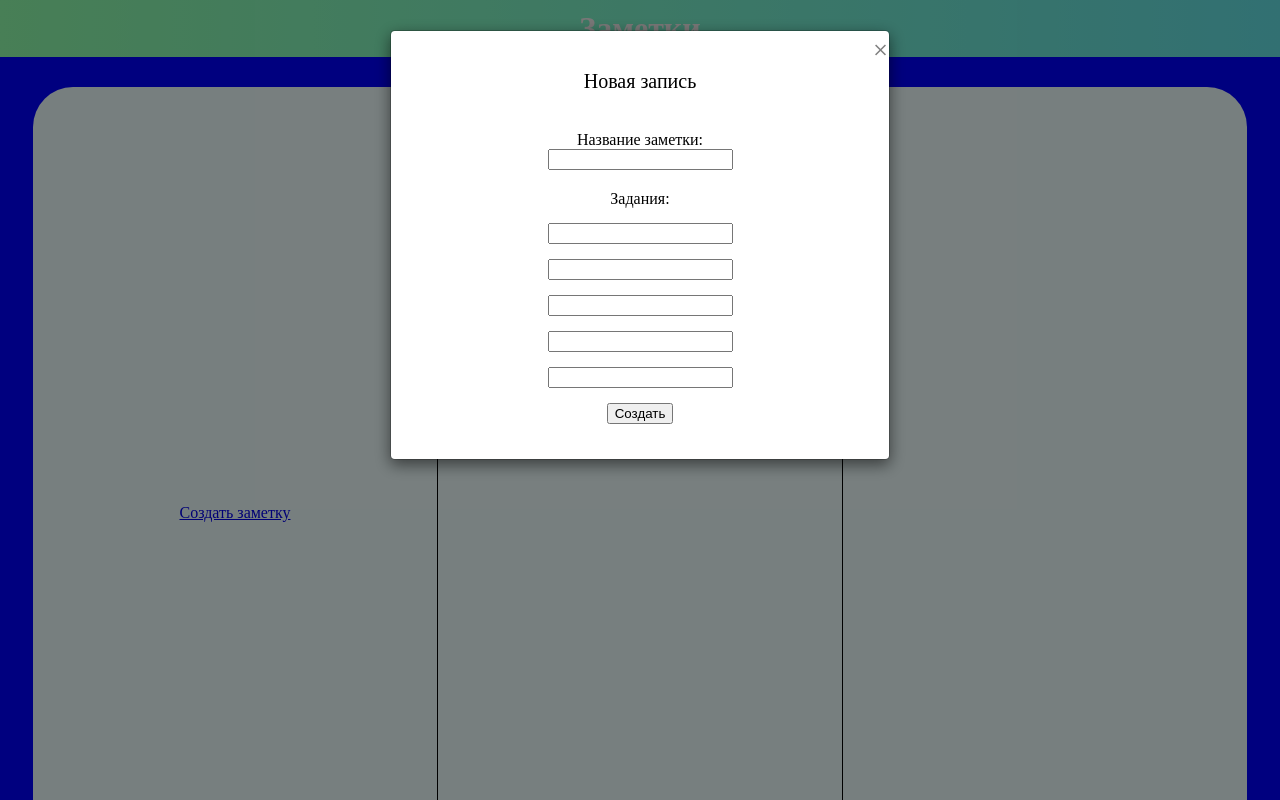
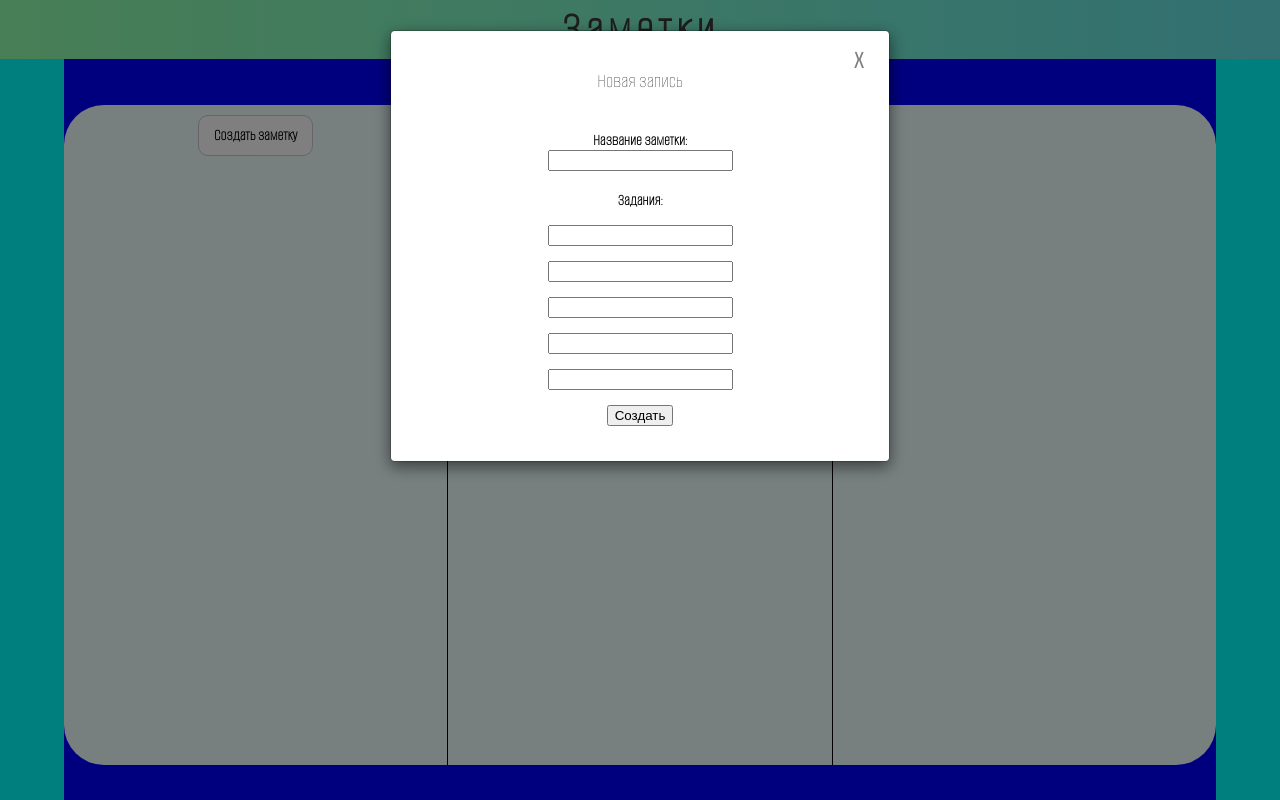
Before and after one commit to Kavanatsu/PNSK-2, a plain HTML site: page index.html in a window 1280 px wide. Both pictures are taken after a click on the link "Создать заметку". Shown: the top 800 px of the page. Drawn offline with Linux system fonts and the light colour scheme.

Commit message:
Seventh commit

```diff
--- a/css/style.css
+++ b/css/style.css
@@ -1,13 +1,28 @@
+@font-face {
+	font-family: "Alumni";
+	src: url("../fonts/AlumniSansPinstripe-Regular.ttf");
+}
+
 * {
     margin: 0 auto;
     padding: 0 auto;
 }
 
+body {
+	font-family: "Alumni", "Arial", sans-serif;
+	color: #000;
+	font-weight: 900;
+	min-height: 100vh;
+}
+
+
 .nav-bar {
     text-align: center;
-    padding: 10px;
     background: linear-gradient(to left, #64e2e6, #91ffad);
-    color: rgb(243, 239, 239);
+    color: #3b3a3a;
+		font-size: 24px;
+		padding: 1px 0;
+		letter-spacing: 5px;
 }
 
 .columns {
@@ -18,20 +33,19 @@
     background-color: blue;
     display: flex;
     flex-direction: row;
-    height: 924px;
-    justify-content: center;
-    max-width: 1500px;
+    height: 94vh;
+    max-width: 90vw;
+		align-items: center;
 }
 
 .column {
     background-color: azure;
-    height: 90%;
-    width: 30%;
+    height: 80vh;
+    width: 30vw;
     padding: 10px;
     margin: 30px 0;
     display: flex;
     flex-direction: column;
-    justify-content: center;
 }
 
 .column:nth-child(1) {
@@ -130,11 +144,12 @@
 }
 
 .close {
-    transform: rotate(45deg);
     position: absolute;
-    left: 303px;
-    bottom: 46px;
-    line-height: 1;
+		right: 0;
+		top: 0;
+		width: 20px;
+		height: 20px;
+		margin: 10px 15px;
     font-size: 30px;
     color: black;
     opacity: .5;
@@ -142,7 +157,7 @@
     -o-transition: all 0.5s ease-in-out;
     -moz-transition: all 0.5s ease-in-out;
     -webkit-transition: all 0.5s ease-in-out;
-    transition: all 0.5s ease-in-out;
+    transition: 0.5s ease-in-out;
 }
 
 .close:focus, .close:hover {
@@ -150,7 +165,7 @@
     text-decoration: none;
     cursor: pointer;
     opacity: .75;
-    transform: rotate(135deg);
+    transform: scale(1.3, 1.3);
 }
 
 .modal-body {
@@ -167,6 +182,16 @@
     display: flex;
     flex-direction: column;
     padding: 5px;
+}
+
+.btnModal {
+	display: block;
+  padding: 10px 15px;
+  border: 1px solid #ccc;
+  background-color: #fff;
+  border-radius: 10px;
+  color: #000;
+  text-decoration: none;
 }
 
 .notes {
--- a/js/main.js
+++ b/js/main.js
@@ -69,34 +69,6 @@ Vue.component('columns', {
             }
         })
     },
-    props: {
-        note: {
-            title: {
-                type: Text,
-                required: true
-            },
-            subtasks: {
-                type: Array,
-                required: true,
-                completed: {
-                    type: Boolean,
-                    required: true
-                }
-            },
-            date: {
-                type: Date,
-                required: false
-            },
-            status: {
-                type: Number,
-                required: true
-            },
-            errors: {
-                type: Array,
-                required: false
-            }
-        },
-    },
 		methods: {
 			newStatus1(note, t) {
 					t.completed = true
@@ -157,19 +129,50 @@ Vue.component('columns', {
 							}
 					}
 			}
+		},
+    props: {
+        note: {
+            title: {
+                type: Text,
+                required: true
+            },
+            subtasks: {
+                type: Array,
+                required: true,
+                completed: {
+                    type: Boolean,
+                    required: true
+                }
+            },
+            date: {
+                type: Date,
+                required: false
+            },
+            status: {
+                type: Number,
+                required: true
+            },
+            errors: {
+                type: Array,
+                required: false
+            }
+        },
+    },
+		computed: {
+
     }
 })
 
 Vue.component('newnote', {
     template: `
     <section>
-        <a href="#openModal">Создать заметку</a>
+        <a href="#openModal" class="btnModal">Создать заметку</a>
         <div id="openModal" class="modal">
         <div class="modal-dialog">
             <div class="modal-content">
+						<a href="#close" title="Закрыть" class="close">x</a>
                 <div class="modal-header">
                     <h2 class="modal-title">Новая запись</h2>
-                    <a href="#close" title="Закрыть" class="close">+</a>
                 </div>
                 <div class="modal-body">
                     <form class="addform" @submit.prevent="onSubmit">
@@ -209,7 +212,7 @@ Vue.component('newnote', {
                             {title: this,subtask2, completed: false},
                             {title: this,subtask3, completed: false},
                             {title: this,subtask4, completed: false},
-                            {title: this,subtask5, completed: false},],
+                            {title: this,subtask5, completed: false}],
                 date: null,
                 status: 0
             }
```
Also changed, not shown: fonts/AlumniSansPinstripe-Italic.ttf (added), fonts/AlumniSansPinstripe-Regular.ttf (added). Lines whose indentation alone changed are shown as unchanged.
